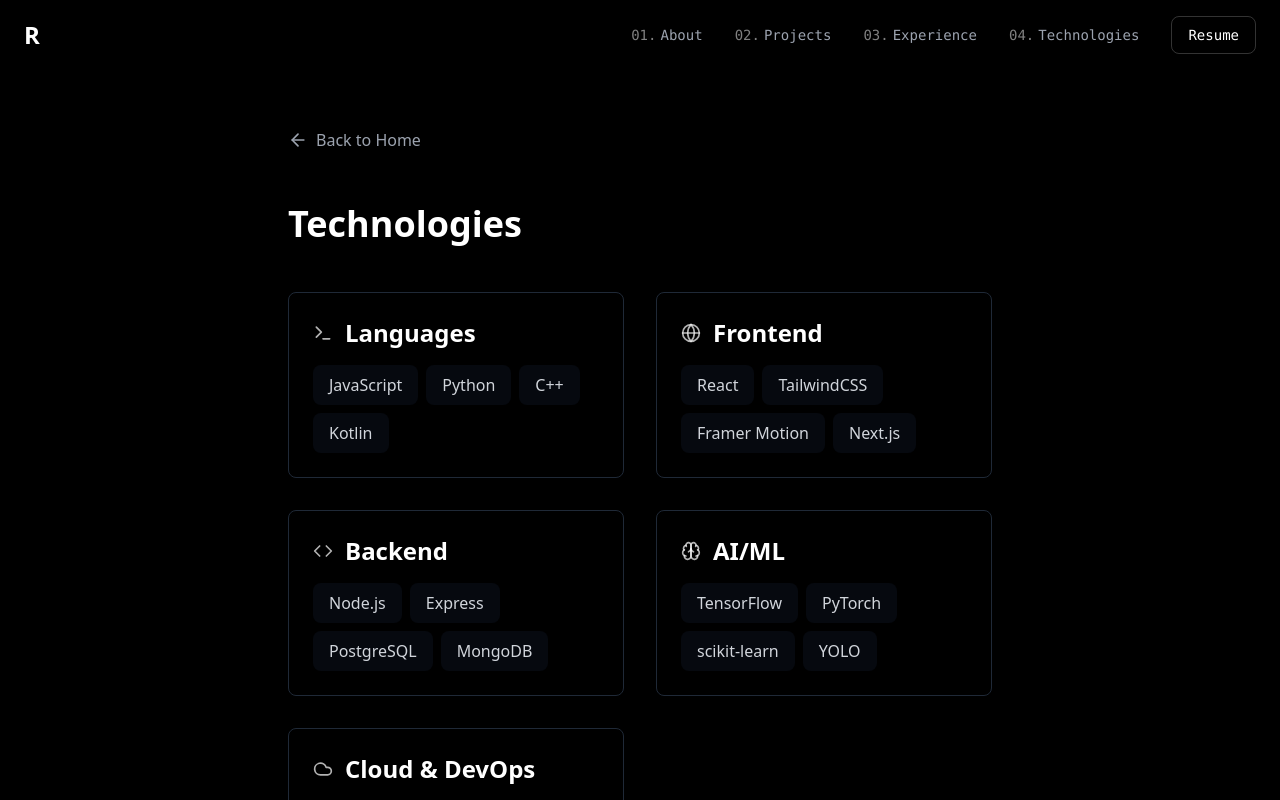
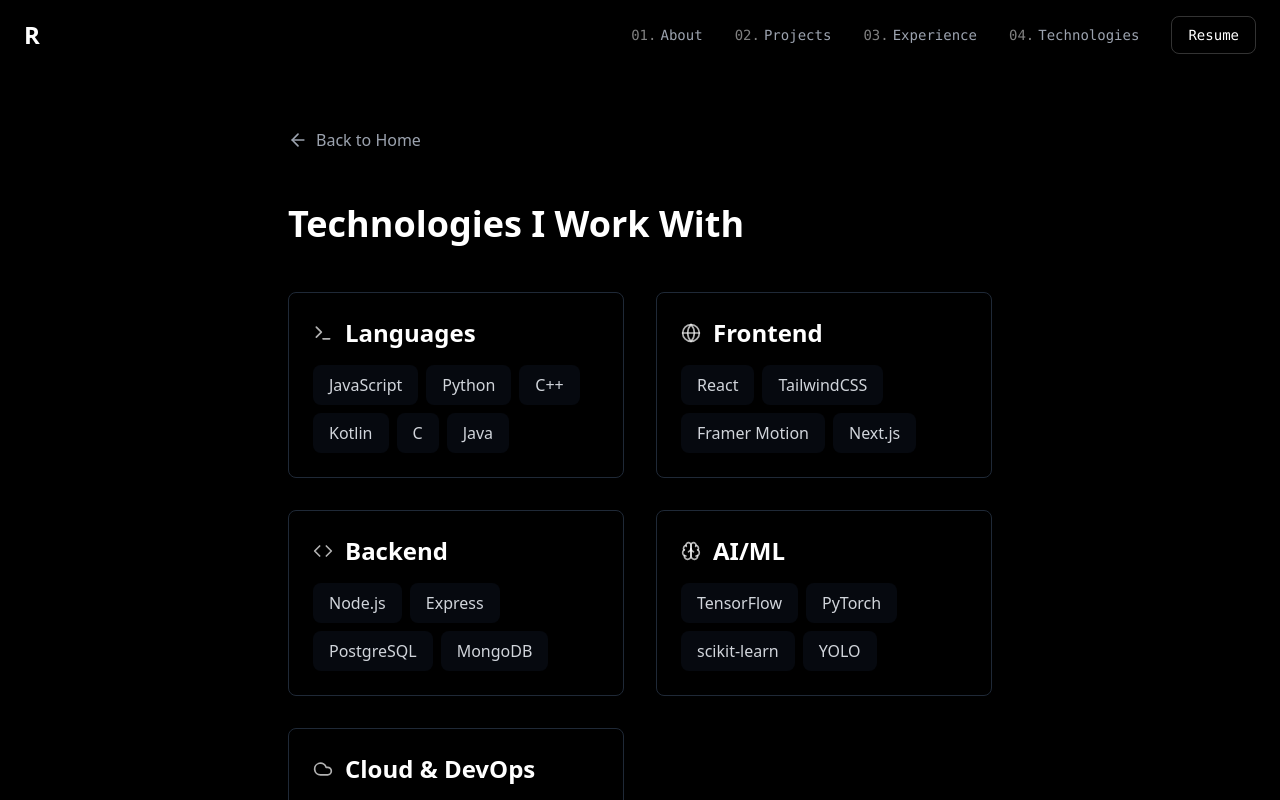
Before and after one commit to rverma6/updated-pp, a React (Create React App) app: page /technologies in a window 1280 px wide. Shown: the top 800 px of the page. Built offline with nearby package versions, Linux system fonts and the light colour scheme; a web font is replaced by a local one.

Commit message:
updated languages section

```diff
--- a/src/components/Technologies.js
+++ b/src/components/Technologies.js
@@ -7,7 +7,7 @@
   const techCategories = {
     "Languages": {
       icon: <Terminal className="w-5 h-5 text-white/70" />,
-      items: ["JavaScript", "Python", "C++", "Kotlin"]
+      items: ["JavaScript", "Python", "C++", "Kotlin", "C", "Java"]
     },
     "Frontend": {
       icon: <Globe className="w-5 h-5 text-white/70" />,
@@ -37,7 +37,7 @@
           animate={{ opacity: 1, y: 0 }}
           transition={{ duration: 0.5 }}
         >
-          Technologies
+          Technologies I Work With
         </motion.h1>
 
         <div className="grid grid-cols-1 md:grid-cols-2 gap-8">
```
